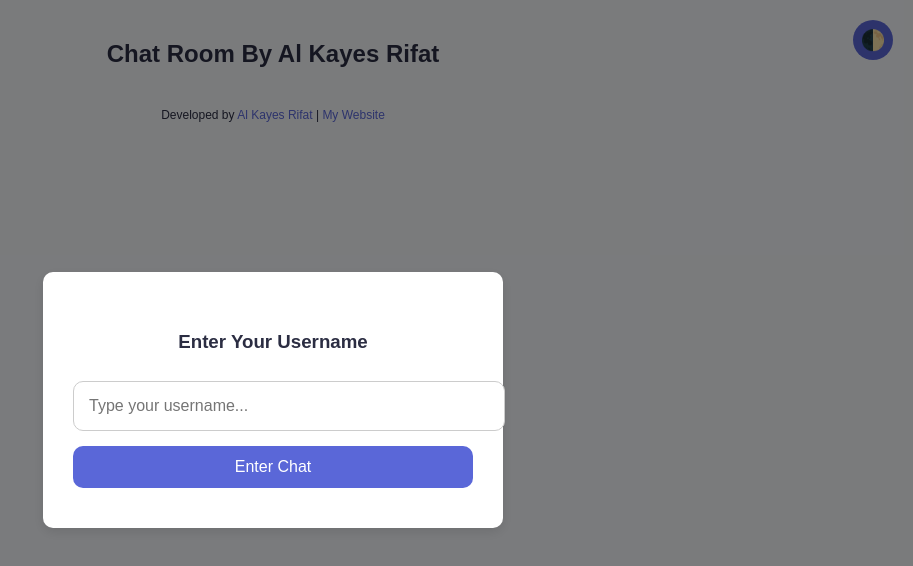
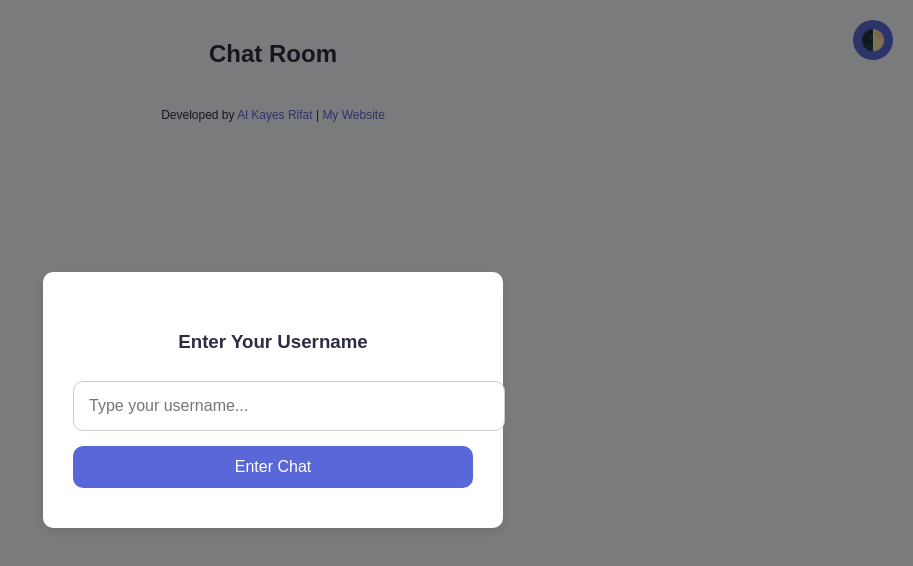
Before and after one commit to alkayesrifat/chat-app, a website: page index.html in a window 1280 px wide. Shown: the whole page, without its empty margins (367-1280 px from the left). Drawn offline with nearby package versions, Linux system fonts and the light colour scheme; no server answers.

Commit message:
stable one

```diff
--- a/index.html
+++ b/index.html
@@ -292,7 +292,7 @@
   </style>
 </head>
 <body>
-  <h2>Chat Room By Al Kayes Rifat</h2>
+  <h2>Chat Room </h2>
   <button id="theme-toggle">🌓</button>
 
   <!-- Username overlay -->
```
